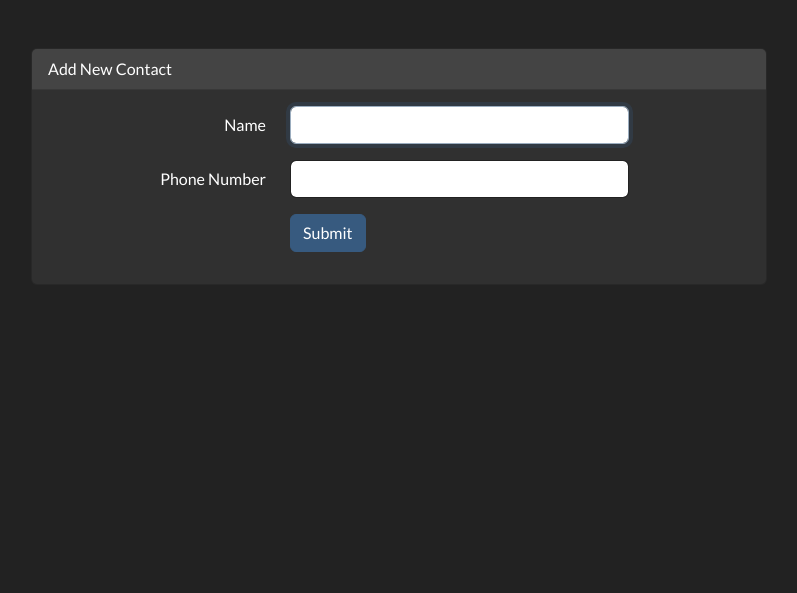
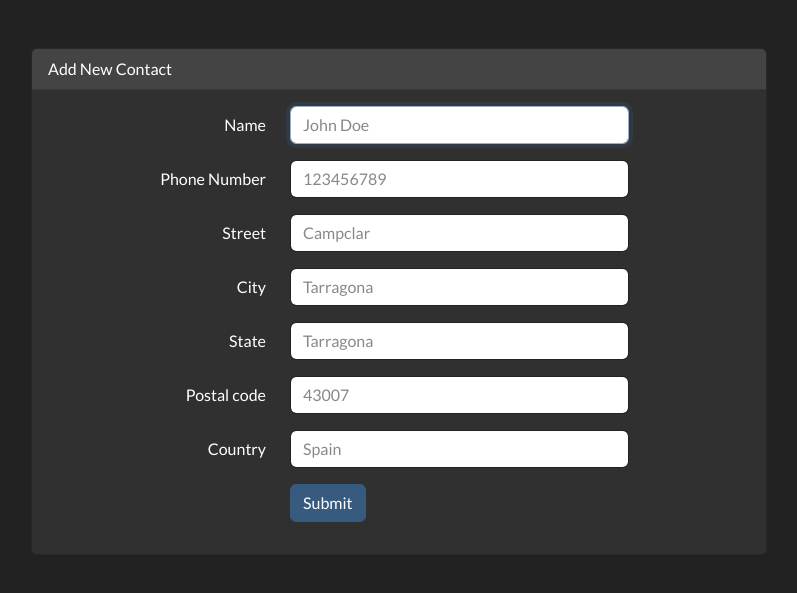
Before and after one commit to JayAyAre/contacts-app, a PHP site: page /add.php in a window 1280 px wide. Shown: the part 96-689 px from the top of the page, without its empty margins (241-1038 px from the left). Run offline with PHP 8.4, Linux system fonts and the light colour scheme; the visitor is signed in with stand-in values (Sample User, id 1); data that the repository does not hold is empty; some libraries are stand-ins or nearby versions.

Commit message:
Challenge 1
challenge 1 completed, address management added

```diff
--- a/add.php
+++ b/add.php
@@ -8,28 +8,31 @@ if(!isset($_SESSION["user"])) {
 }
 
 if ($_SERVER['REQUEST_METHOD'] == "POST") {
-  if (empty($_POST['name']) || empty($_POST['phone_number'])) {
+  if (empty($_POST['name']) || empty($_POST['phone_number']) || empty($_POST['street']) || empty($_POST['city']) || empty($_POST['state']) || empty($_POST['postal_code']) || empty($_POST['country'])) {
     $error = "fill all the fields";
   } else if (strlen($_POST['phone_number']) < 9) {
     $error = "invalid phone number, must be at least 9 digits";
   } else {
     require "database.php";
-    $name = $_POST['name'];
-    $phone_number = $_POST['phone_number'];
-    $user_id = $_SESSION["user"]["id"];
+    $statement = $conn->prepare("INSERT INTO address(street,city,state,postal_code,country) VALUES (:street,:city,:state,:postal_code,:country)");
+    $statement->bindParam(":street", $_POST['street']);
+    $statement->bindParam(":city", $_POST['city']);
+    $statement->bindParam(":state", $_POST['state']);
+    $statement->bindParam(":postal_code", $_POST['postal_code']);
+    $statement->bindParam(":country", $_POST['country']);
+    $statement->execute();
 
-    $statement = $conn->prepare("INSERT INTO contacts(name,phone_number,user_id) VALUES (:name,:phone_number,:user_id)");
-    $statement->bindParam(":name", $name);
-    $statement->bindParam(":phone_number", $phone_number);
+    $address_id = $conn->lastInsertId();
+
+    $statement = $conn->prepare("INSERT INTO contacts(name,phone_number,user_id,address_id) VALUES (:name,:phone_number,:user_id,:address_id)");
+    $statement->bindParam(":name", $_POST['name']);
+    $statement->bindParam(":phone_number", $_POST['phone_number']);
     $statement->bindParam(":user_id", $_SESSION["user"]["id"]);
+    $statement->bindParam(":address_id", $address_id);
+    $statement->execute();
 
-    $statement->execute();
-    $_SESSION['flash']=["message" =>"Contact {$name} added successfully"];
+    $_SESSION['flash']=["message" =>"Contact {$_POST['name']} added successfully"];
 
-    /* Becareful with sql inyection here, for example;
-    name = sql, phone_number = 123123
-    and phone_number = 123123")
-    DROP DATABASE contacts_app;*/
     header("Location: home.php");
     return;
   }
@@ -55,7 +58,13 @@ if ($_SERVER['REQUEST_METHOD'] == "POST") {
                 <label for="name" class="col-md-4 col-form-label text-md-end">Name</label>
 
                 <div class="col-md-6">
-                  <input id="name" type="text" class="form-control" name="name" required autocomplete="name" autofocus>
+                  <input id="name"
+                         type="text"
+                         class="form-control"
+                         name="name"
+                         required autocomplete="name"
+                         placeholder="John Doe"
+                         autofocus>
                 </div>
               </div>
 
@@ -63,10 +72,16 @@ if ($_SERVER['REQUEST_METHOD'] == "POST") {
                 <label for="phone_number" class="col-md-4 col-form-label text-md-end">Phone Number</label>
 
                 <div class="col-md-6">
-                  <input id="phone_number" type="tel" class="form-control" name="phone_number" required
-                         autocomplete="phone_number" autofocus>
+                  <input id="phone_number"
+                         type="tel" class="form-control"
+                         name="phone_number" required
+                         autocomplete="phone_number"
+                         placeholder="123456789"
+                         autofocus>
                 </div>
               </div>
+
+              <?php require "address-form.php" ?>
 
               <div class="mb-3 row">
                 <div class="col-md-6 offset-md-4">
--- /dev/null
+++ b/address-form.php
@@ -0,0 +1,69 @@
+<div class="mb-3 row">
+  <label for="street" class="col-md-4 col-form-label text-md-end">Street</label>
+
+  <div class="col-md-6">
+    <input id="street"
+           type="text"
+           class="form-control"
+           name="street"
+           required autocomplete="street"
+           placeholder="Campclar"
+           autofocus>
+  </div>
+</div>
+
+<div class="mb-3 row">
+  <label for="city" class="col-md-4 col-form-label text-md-end">City</label>
+
+  <div class="col-md-6">
+    <input id="city"
+           type="text"
+           class="form-control"
+           name="city"
+           required autocomplete="city"
+           placeholder="Tarragona"
+           autofocus>
+  </div>
+</div>
+
+<div class="mb-3 row">
+  <label for="state" class="col-md-4 col-form-label text-md-end">State</label>
+
+  <div class="col-md-6">
+    <input id="state"
+           type="text"
+           class="form-control"
+           name="state"
+           required autocomplete="state"
+           placeholder="Tarragona"
+           autofocus>
+  </div>
+</div>
+
+<div class="mb-3 row">
+  <label for="postal_code" class="col-md-4 col-form-label text-md-end">Postal code</label>
+
+  <div class="col-md-6">
+    <input id="postal_code"
+           type="text"
+           class="form-control"
+           name="postal_code"
+           required autocomplete="postal_code"
+           placeholder="43007"
+           autofocus>
+  </div>
+</div>
+
+<div class="mb-3 row">
+  <label for="country" class="col-md-4 col-form-label text-md-end">Country</label>
+
+  <div class="col-md-6">
+    <input id="country"
+           type="text"
+           class="form-control"
+           name="country"
+           required autocomplete="country"
+           placeholder="Spain"
+           autofocus>
+  </div>
+</div>
--- a/delete.php
+++ b/delete.php
@@ -31,6 +31,10 @@ if ($contact["user_id"] != $_SESSION["user"]["id"]) {
 $statement = $conn->prepare("DELETE FROM contacts WHERE id = :id");
 $statement->bindParam(":id", $id);
 $statement->execute();
+
+$statement = $conn->prepare("DELETE FROM address WHERE id = {$contact["address_id"]}");
+$statement->execute();
+
 $_SESSION['flash']=["message" =>"Contact {$_POST['name']} deleted successfully"];
 
 header("Location: home.php");
```
Also changed, not shown: home.php (+30 -2 lines), sql/setup.sql (+13 -1 lines), update.php (+91 -7 lines).
